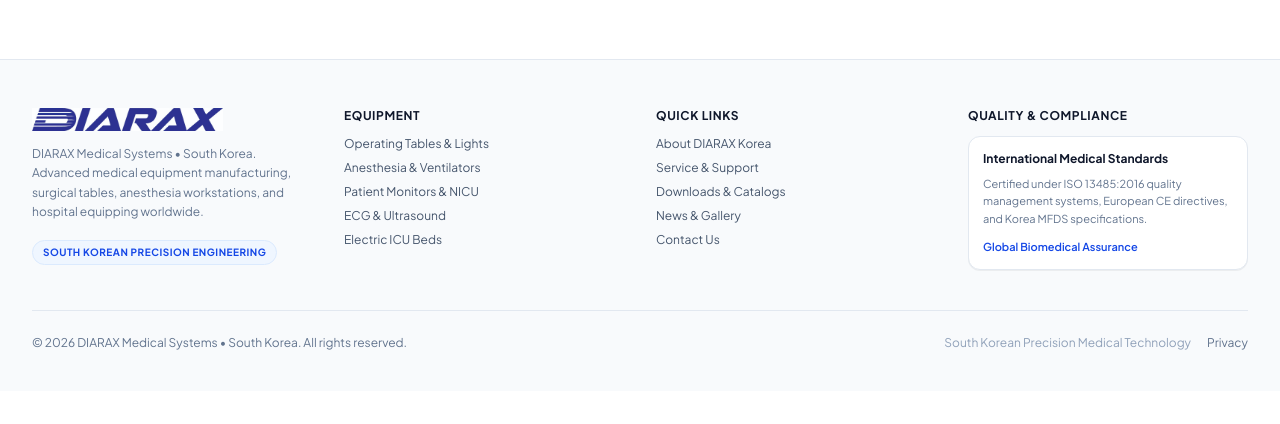
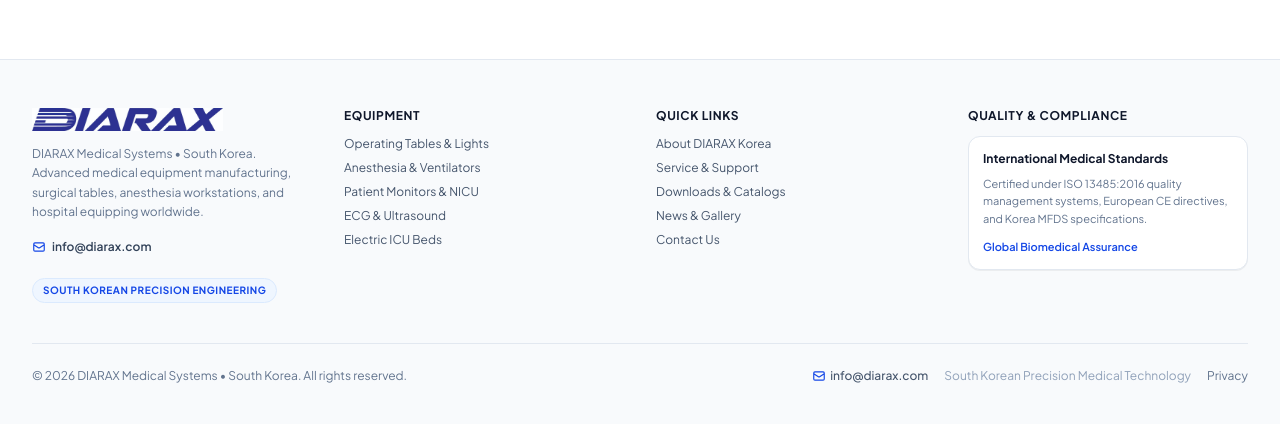
Before and after one commit to Masum-WebD/diarax, a Laravel app: page /about in a window 1280 px wide. Shown: the part 1914-2338 px from the top of the page. Before the commit the page ends 2264 px from the top, so only its background shows below. Run offline with Laravel 12, Linux system fonts and the light colour scheme; data comes from the database, SQL or seed files in the repository; style sheets or scripts are compiled from the project's sources.

Commit message:
feat: add info@diarax.com to website footer

```diff
--- a/resources/views/layouts/app.blade.php
+++ b/resources/views/layouts/app.blade.php
@@ -232,6 +232,12 @@
                     <p class="text-xs text-slate-500 leading-relaxed max-w-sm">
                         DIARAX Medical Systems &bull; South Korea. Advanced medical equipment manufacturing, surgical tables, anesthesia workstations, and hospital equipping worldwide.
                     </p>
+                    <div class="pt-0.5">
+                        <a href="mailto:info@diarax.com" class="inline-flex items-center text-xs text-slate-700 hover:text-blue-700 font-semibold transition group">
+                            <svg class="w-3.5 h-3.5 mr-1.5 text-blue-700 group-hover:scale-110 transition-transform" fill="none" stroke="currentColor" viewBox="0 0 24 24"><path stroke-linecap="round" stroke-linejoin="round" stroke-width="2" d="M3 8l7.89 5.26a2 2 0 002.22 0L21 8M5 19h14a2 2 0 002-2V7a2 2 0 00-2-2H5a2 2 0 00-2 2v10a2 2 0 002 2z"/></svg>
+                            <span>info@diarax.com</span>
+                        </a>
+                    </div>
                     <div class="pt-1">
                         <span class="inline-flex items-center px-2.5 py-1 rounded-full text-[10px] font-bold uppercase tracking-wider bg-blue-50 text-blue-700 border border-blue-100">
                             South Korean Precision Engineering
@@ -283,6 +289,10 @@
             <div class="pt-6 flex flex-col sm:flex-row items-center justify-between text-xs text-slate-500 gap-3">
                 <p>&copy; {{ date('Y') }} DIARAX Medical Systems &bull; South Korea. All rights reserved.</p>
                 <div class="flex items-center space-x-4">
+                    <a href="mailto:info@diarax.com" class="text-slate-600 hover:text-blue-700 font-medium flex items-center">
+                        <svg class="w-3.5 h-3.5 mr-1 text-blue-700" fill="none" stroke="currentColor" viewBox="0 0 24 24"><path stroke-linecap="round" stroke-linejoin="round" stroke-width="2" d="M3 8l7.89 5.26a2 2 0 002.22 0L21 8M5 19h14a2 2 0 002-2V7a2 2 0 00-2-2H5a2 2 0 00-2 2v10a2 2 0 002 2z"/></svg>
+                        <span>info@diarax.com</span>
+                    </a>
                     <span class="text-slate-400">South Korean Precision Medical Technology</span>
                     <a href="{{ route('contact') }}" class="hover:text-blue-700">Privacy</a>
                 </div>
```
